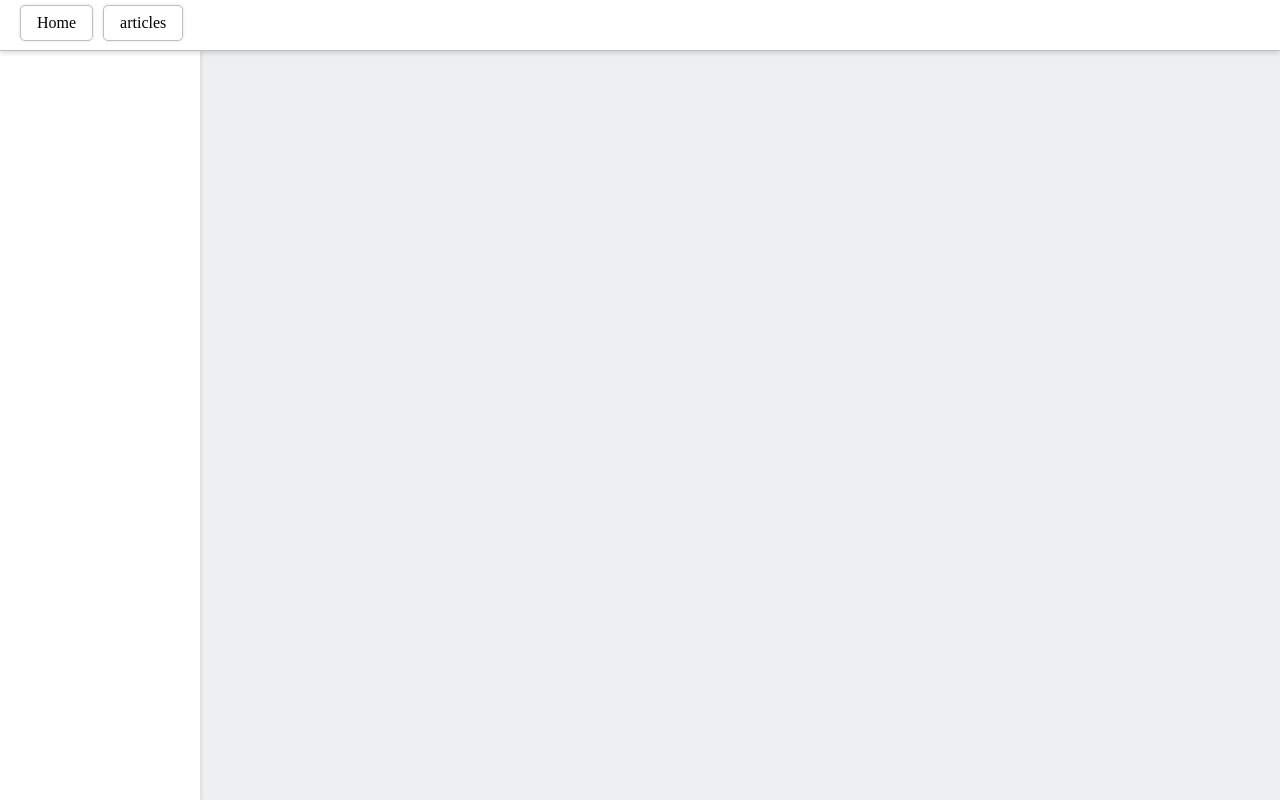
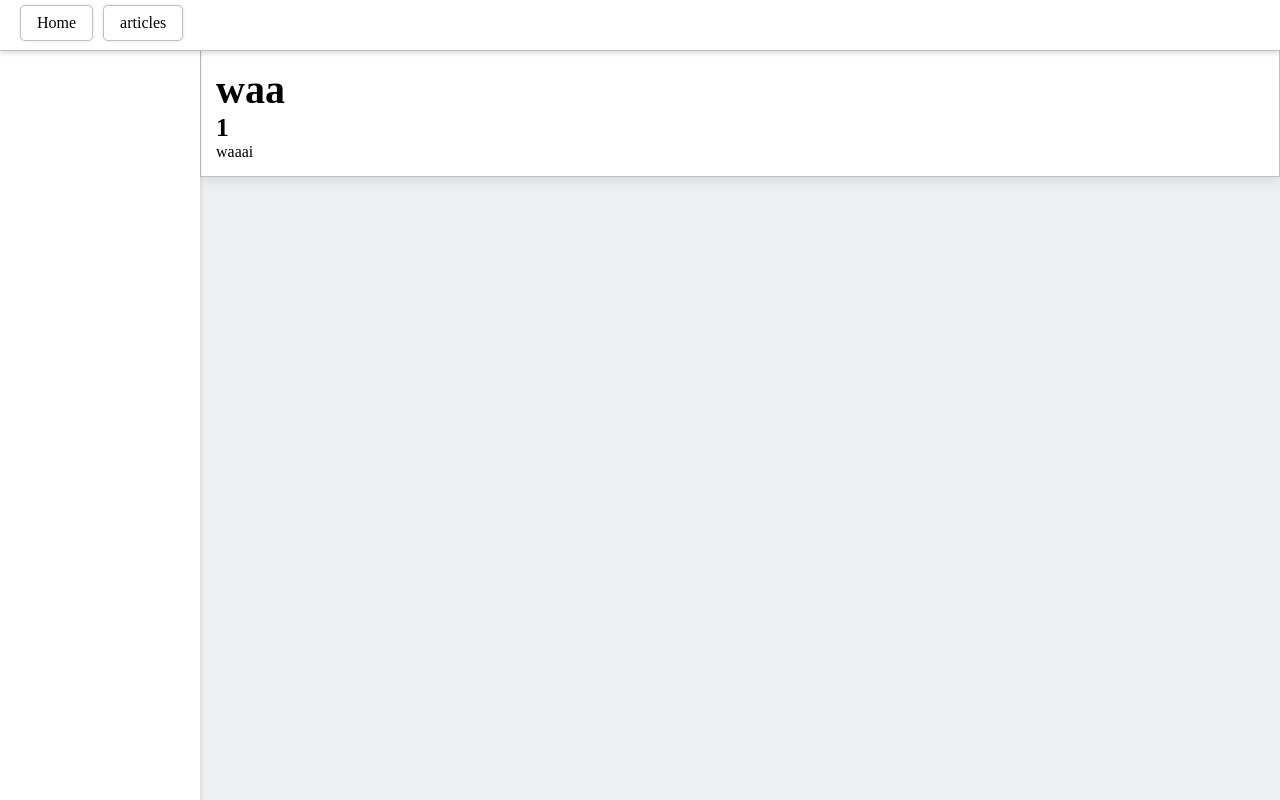
Before and after one commit to ajunajunajun/DIYkeiziban, a React (Create React App) app: page /articles/1 in a window 1280 px wide. Built offline with nearby package versions, Linux system fonts and the light colour scheme.

Commit message:
create articlePage

```diff
--- a/src/components/App.tsx
+++ b/src/components/App.tsx
@@ -2,10 +2,9 @@ import React from 'react'
 import { Switch, Route, BrowserRouter } from 'react-router-dom'
 import AppHeader from './projects/AppHeader/AppHeader'
 import IndexPage from './pages/IndexPage/IndexPage'
+import ArticleListPage from './pages/ArticleListPage/ArticleListPage'
+import SideBar from './projects/SideBar/SideBar'
 import ArticlePage from './pages/ArticlePage/ArticlePage'
-import SideBar from './projects/SideBar/SideBar'
-
-import { ArticlesProvider } from '../store/context/ArticlesContext'
 
 import '../styles/main.scss'
 
@@ -15,9 +14,8 @@ export default () => (
     <SideBar />
     <Switch>
       <Route path="/" exact={true} component={IndexPage} />
-      <ArticlesProvider>
-        <Route path="/articles" exact={true} component={ArticlePage} />
-      </ArticlesProvider>
+      <Route path="/articles" exact={true} component={ArticleListPage} />
+      <Route path="/articles/:id" exact={true} component={ArticlePage} />
     </Switch>
   </BrowserRouter>
 )
--- /dev/null
+++ b/src/components/pages/ArticleListPage/ArticleListPage.tsx
@@ -0,0 +1,24 @@
+import React from 'react'
+import CardGroup from '../../projects/CardGroup/CardGroup'
+import { articleType } from '../../../domains/article'
+import { articles as articlesJson } from '../../../fixtures/articles.json'
+
+import '../../../styles/projects/_home.scss'
+
+/**
+ * ArticlePage の Props
+ */
+type Props = {
+  articles: articleType[]
+}
+
+/**
+ * 記事一覧を表示するページ
+ */
+export default function ArticlePage({ articles = articlesJson }: Props) {
+  return (
+    <div className="c-articlelist l-inner">
+      <CardGroup articles={articles} />
+    </div>
+  )
+}
--- a/src/components/pages/ArticlePage/ArticlePage.tsx
+++ b/src/components/pages/ArticlePage/ArticlePage.tsx
@@ -1,31 +1,36 @@
 import React from 'react'
-import CardGroup from '../../projects/CardGroup/CardGroup'
 import { articleType } from '../../../domains/article'
-import { useArticlesContent } from '../../../store/context/ArticlesContext'
 import { articles as articlesJson } from '../../../fixtures/articles.json'
-import Article from '../../projects/Article/Article'
 
-import '../../../styles/projects/_home.scss'
+import '../../../styles/projects/_article.scss'
+import { RouteComponentProps } from 'react-router-dom'
 
 /**
- * ArticlePage の Props
+ * Article の Props
  */
 type Props = {
   articles: articleType[]
 }
 
 /**
- * 記事一覧を表示するページ
+ * react-router-dom の Route の Props
  */
-export default function ArticlePage({ articles = articlesJson }: Props) {
-  const state = useArticlesContent()
+type RouteProps = RouteComponentProps<{ id: string }>
+
+/**
+ * 記事詳細表示のコンポーネント
+ * @param props
+ */
+export default function Article({
+  articles = articlesJson,
+  ...props
+}: Props & RouteProps) {
+  const article = articles[parseInt(props.match.params.id)]
   return (
-    <div className="c-home l-inner">
-      {state.state !== -1 ? (
-        <Article article={articles[state.state]} />
-      ) : (
-        <CardGroup articles={articles} />
-      )}
-    </div>
+    <article className="c-article l-inner">
+      <h1 className="c-article__title">{article.title}</h1>
+      <h2>{article.id}</h2>
+      <p className="c-article__text">{article.text}</p>
+    </article>
   )
 }
--- a/src/components/projects/Article/Article.tsx
+++ /dev/null
@@ -1,25 +0,0 @@
-import React from 'react'
-import { articleType } from '../../../domains/article'
-
-import '../../../styles/projects/_article.scss'
-
-/**
- * Article の Props
- */
-type Props = {
-  article: articleType
-}
-
-/**
- * 記事の一覧表示用のコンポーネント
- * @param props
- */
-export default function Article({ article }: Props) {
-  return (
-    <article className="c-article">
-      <h1 className="c-article__title">{article.title}</h1>
-      <h2>{article.id}</h2>
-      <p className="c-article__text">{article.text}</p>
-    </article>
-  )
-}
--- a/src/components/ui/Card/Card.tsx
+++ b/src/components/ui/Card/Card.tsx
@@ -1,9 +1,9 @@
 import React, { useMemo } from 'react'
 import { articleType } from '../../../domains/article'
-import { useArticlesContent } from '../../../store/context/ArticlesContext'
 import classnames from 'classnames'
 
 import '../../../styles/components/_card.scss'
+import { Link } from 'react-router-dom'
 
 /**
  * Card の Props
@@ -21,13 +21,13 @@ type Props = {
  * @param props
  */
 export default function Card({ article, size = 'medium' }: Props) {
-  const state = useArticlesContent()
   const classname = useMemo(
     (): string => classnames('c-card', `c-card--${size}`),
     [size]
   )
   return (
-    <dl className={classname} onClick={() => state.setState(article.id)}>
+    <Link to={`/articles/${article.id}`} className={classname}>
+      <dl>
         <dt>
           <h2 className="c-card__title">{article.title}</h2>
         </dt>
@@ -36,5 +36,6 @@ export default function Card({ article, size = 'medium' }: Props) {
           <p className="c-card__text">{article.text}</p>
         </dd>
       </dl>
+    </Link>
   )
 }
--- a/src/styles/components/_card.scss
+++ b/src/styles/components/_card.scss
@@ -5,6 +5,8 @@
   height: 100%;
   padding: 10px;
   margin: 5px;
+  text-decoration: none;
+  color: black;
   border: 1px solid silver;
   border-radius: 5px;
   box-shadow: 0 0 20px -5px rgba(0, 0, 0, 0.1);
--- a/src/styles/main.scss
+++ b/src/styles/main.scss
@@ -23,6 +23,7 @@ h3 {
 
 .l-inner {
   padding: 65px 15px 15px 15px;
+  background-color: white;
   margin-left: 200px;
   border: 1px solid silver;
   box-shadow: 0 0 15px rgba(0, 0, 0, 0.15);
--- a/src/styles/projects/_article.scss
+++ b/src/styles/projects/_article.scss
@@ -0,0 +1 @@
+@charset "UTF-8";
--- a/src/styles/projects/_home.scss
+++ b/src/styles/projects/_home.scss
@@ -1,5 +1 @@
 @charset "UTF-8";
-
-.c-home {
-  background-color: white;
-}
```
Lines whose indentation alone changed are shown as unchanged.
